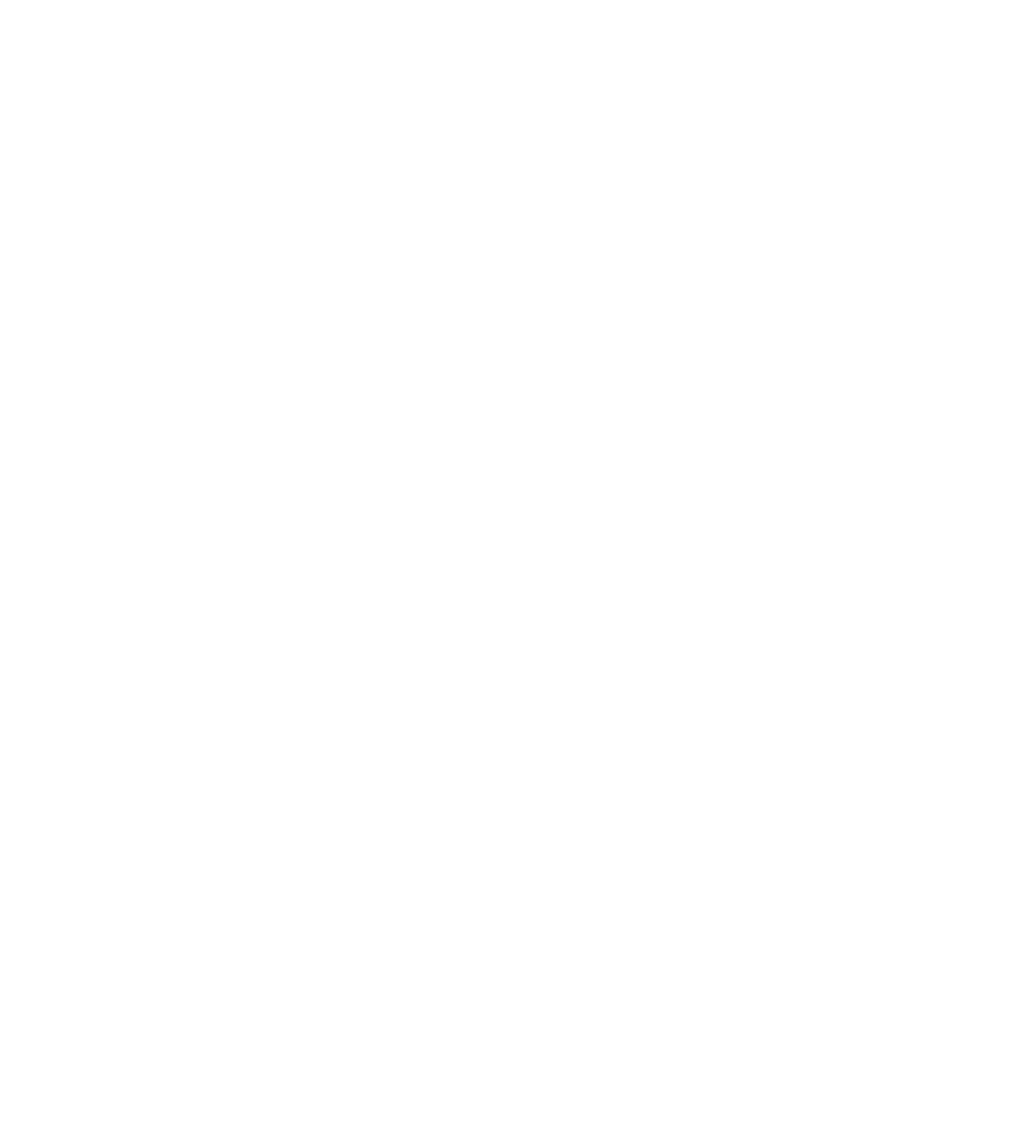
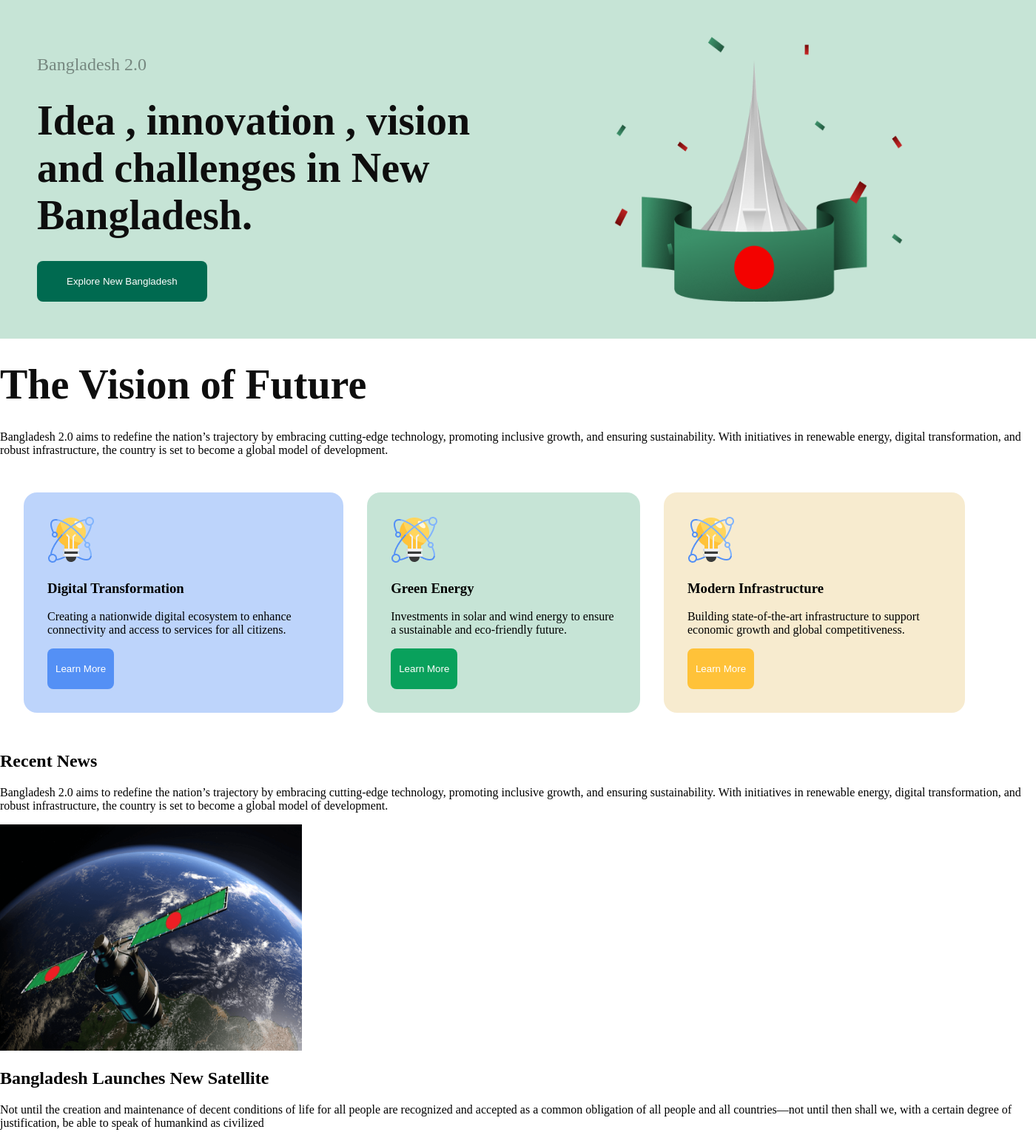
Before and after one commit to Rayhan1228/Assinment-1, a plain HTML site: page index.html in a window 1280 px wide. Shown: the whole page at 74% size, 1400 px wide, since content can reach past the window. Before the commit the page ends 800 px from the top, so only its background shows below. Drawn offline with Linux system fonts and the light colour scheme.

Commit message:
my first assinment

```diff
--- a/index.html
+++ b/index.html
@@ -1,11 +1,90 @@
 <!DOCTYPE html>
 <html lang="en">
+
 <head>
-    <meta charset="UTF-8">
-    <meta name="viewport" content="width=device-width, initial-scale=1.0">
+    <meta charset="UTF-8" />
+    <meta name="viewport" content="width=device-width, initial-scale=1.0" />
     <title>Hello World</title>
+    <link rel="stylesheet" href="styles/styles.css" />
 </head>
-<body>
 
+<body class="body_section">
+    <!-- hero section  -->
+    <section class="hero">
+        <div class="hero_left">
+            <p class="hero_sub_title">Bangladesh 2.0</p>
+            <h3 class="hero_title">
+                Idea , innovation , vision and challenges in New Bangladesh.
+            </h3>
+            <button class="hero_button">Explore New Bangladesh</button>
+        </div>
+        <div class="hero_right">
+            <img class="banner_img" src="B11A1--assignment-1/assets/hero.png" alt="" />
+        </div>
+    </section>
+
+    <!-- vision and future section  -->
+    <section class="no">
+        <h1 class="hero_title">The Vision of Future</h1>
+        <p class="peragrap">
+            Bangladesh 2.0 aims to redefine the nation’s trajectory by embracing
+            cutting-edge technology, promoting inclusive growth, and ensuring
+            sustainability. With initiatives in renewable energy, digital
+            transformation, and robust infrastructure, the country is set to become
+            a global model of development.
+        </p>
+        <div class="number">
+            <div class="number_1">
+                <img src="B11A1--assignment-1/assets/card-icon.png" alt="" />
+                <h3>Digital Transformation</h3>
+                <p>
+                    Creating a nationwide digital ecosystem to enhance connectivity and
+                    access to services for all citizens.
+                </p>
+                <button class="nil">Learn More</button>
+            </div>
+            <div class="number_2">
+                <img src="B11A1--assignment-1/assets/card-icon.png" alt="" />
+                <h3>Green Energy</h3>
+                <p>
+                    Investments in solar and wind energy to ensure a sustainable and
+                    eco-friendly future.
+                </p>
+                <button class="sobuj">Learn More</button>
+            </div>
+            <div class="number_3">
+                <img src="B11A1--assignment-1/assets/card-icon.png" alt="" />
+                <h3>Modern Infrastructure</h3>
+                <p>
+                    Building state-of-the-art infrastructure to support economic growth
+                    and global competitiveness.
+                </p>
+                <button class="holud">Learn More</button>
+            </div>
+        </div>
+    </section>
+    <!-- Recent News -->
+    <section>
+        <h1>Recent News</h1>
+        <p class="peragrap">
+            Bangladesh 2.0 aims to redefine the nation’s trajectory by embracing
+            cutting-edge technology, promoting inclusive growth, and ensuring
+            sustainability. With initiatives in renewable energy, digital
+            transformation, and robust infrastructure, the country is set to become
+            a global model of development.
+        </p>
+        <div>
+            <div><img src="B11A1--assignment-1/assets/satelite.png" alt=""></div>
+            <div>
+                <h1>Bangladesh Launches New Satellite</h1>
+
+
+                <p>Not until the creation and maintenance of decent conditions of life for all people are recognized and accepted as a common obligation of all people and all countries—not until then shall we,
+                    with a certain degree of justification, be able to speak of humankind as civilized</p>
+
+            </div>
+        </div>
+    </section>
 </body>
+
 </html>
--- /dev/null
+++ b/styles/styles.css
@@ -0,0 +1,110 @@
+.body_section {
+  width: 1400px;
+  margin: auto;
+}
+
+.hero {
+  background-color: #c6e4d6;
+  display: flex;
+  justify-content: space-between;
+  padding: 50px;
+}
+
+.hero_left {
+  display: flex;
+  justify-content: center;
+  flex-direction: column;
+  width: 50%;
+}
+
+.hero_sub_title {
+  font-size: 24px;
+  font-weight: 500;
+  color: #0e0e0e6e;
+  margin-bottom: 0;
+}
+.hero_title {
+    font-size: 56px;
+    font-weight: 900;
+    color: #0e0e0e;
+    margin: 30px 0;
+
+}
+.hero_button {
+    background-color: #006A50;
+    color: white;
+    border-radius: 8px;
+    width: fit-content;
+    padding:20px 40px;
+    border: none;
+}
+
+.hero_right {
+  display: flex;
+  justify-content: center;
+  width: 50%;
+}
+.banner_img {
+  width: 60%;
+}
+.number{
+ display: flex;
+    justify-content: space-between;
+    padding: 32px;
+    margin-right: 32px;
+border: 24px;
+
+}
+.number_1{
+display: flex;
+display: inline;
+background-color: #548ff562 ;
+margin-right: 32px;
+border: 24px;
+padding: 32px;
+border-radius: 18px
+}
+.number_2{
+ display: flex;
+ display: inline;
+ background-color: #C6E4D6;
+ margin-right: 32px;
+border: 24px;
+padding: 32px;
+border-radius: 18px;
+}
+.number_3{
+   display: flex;
+   display: inline;
+   background-color: #F7EBCF;
+   margin-right: 32px;
+border: 24px;
+padding: 32px;
+border-radius: 18px
+}
+.no{
+    display: inline;
+}
+.sobuj{
+    background-color: #09A15C;
+    color: white;
+    border: none;
+    padding: 20PX 11PX;
+    border-radius:8px ;
+}
+.holud{
+    background-color: #FFC239 ;
+    color: white;
+    border: none;
+    padding: 20PX 11PX;
+    border-radius:8px ;
+
+}
+.nil{
+    background-color: #5490F5 ;
+    color: white;
+    border: none;
+    padding: 20PX 11PX;
+    border-radius:8px ;
+}
+.pra
```
